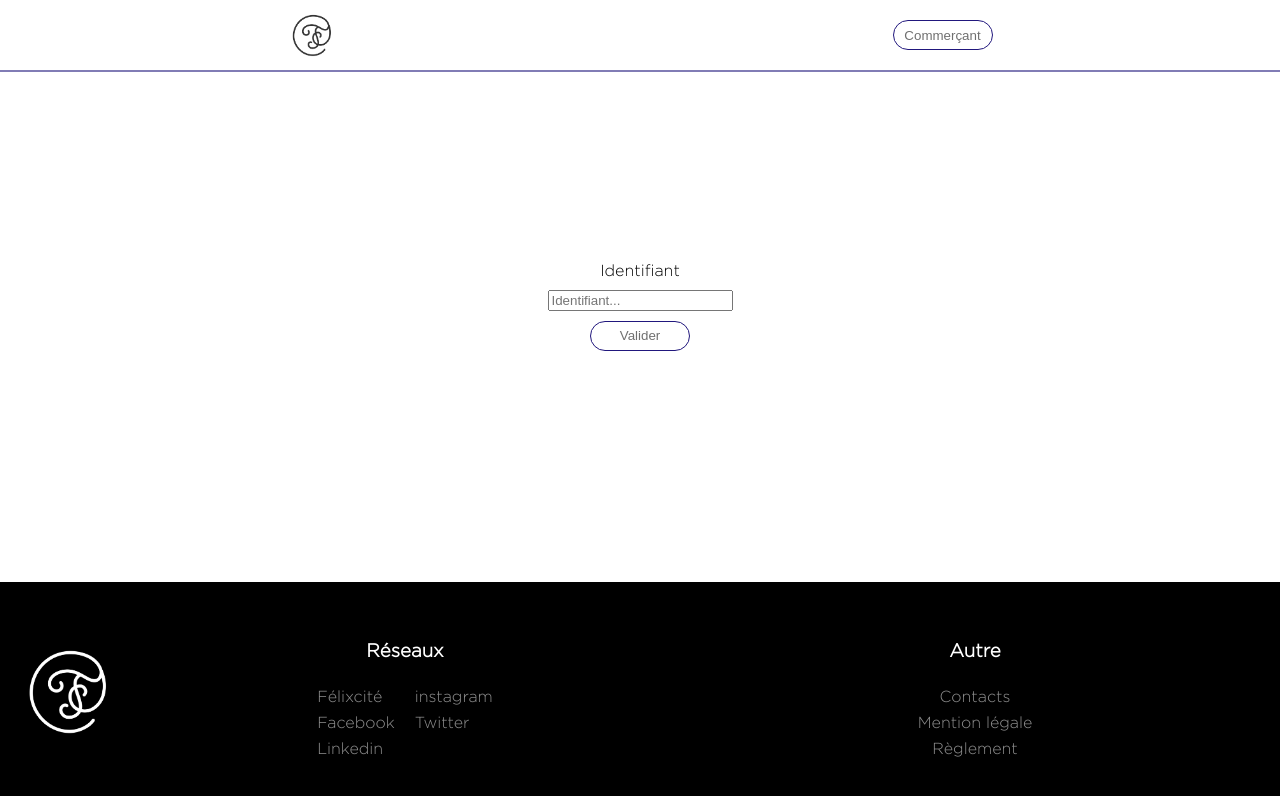
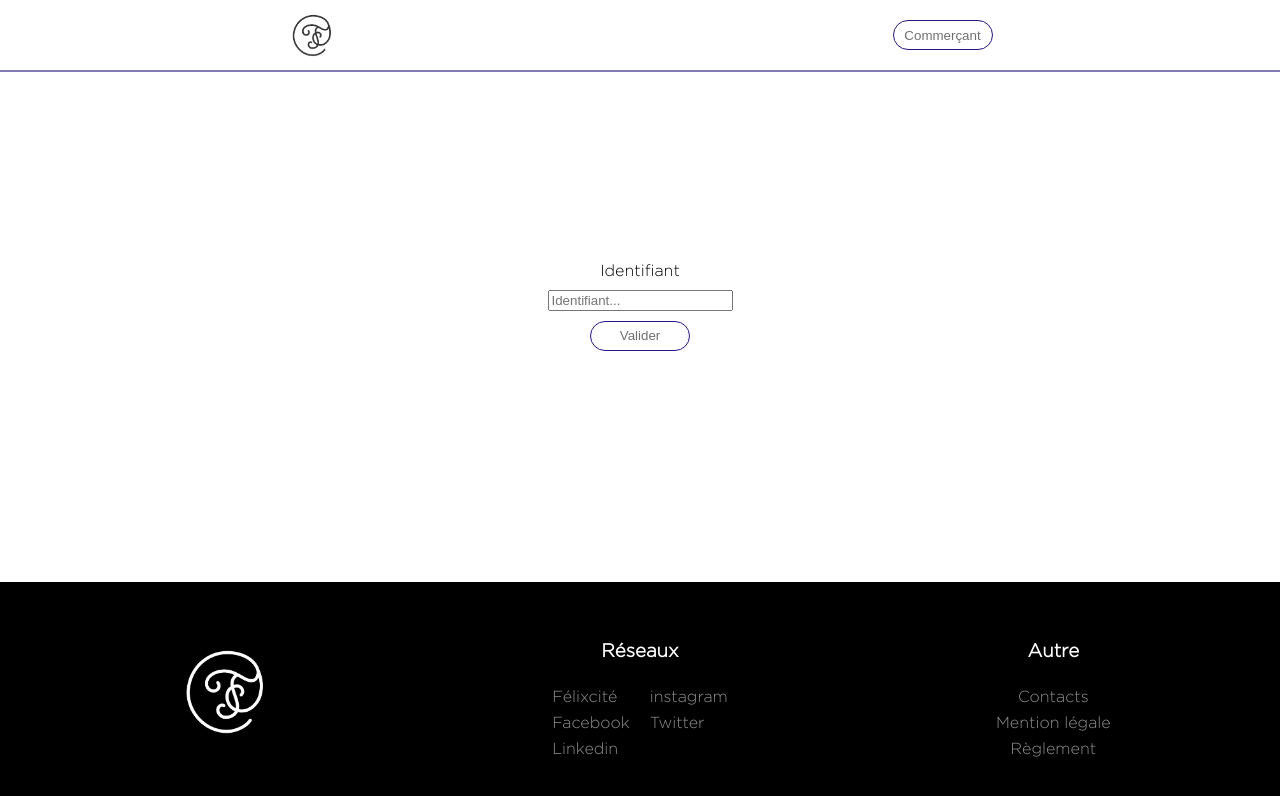
Before and after one commit to Malifarge/F-lixcit--Carte, a React (Create React App) app: page / in a window 1280 px wide. Shown: the top 796 px of the page. Built offline with nearby package versions, Linux system fonts and the light colour scheme; no server answers.

Commit message:
petite correction

```diff
--- a/src/Components/Footer.tsx
+++ b/src/Components/Footer.tsx
@@ -28,7 +28,9 @@ export const Footer = ()=>{
 
     return(
         <FooterStyle color={color}>
-            <img src="/images/Felixcite-Logo-blanc.png" alt="Logo Félixcité"/>
+            <section>
+                <img src="/images/Felixcite-Logo-blanc.png" alt="Logo Félixcité"/>
+            </section>
             <section>
                 <h3>Réseaux</h3>
                 <article>
```
